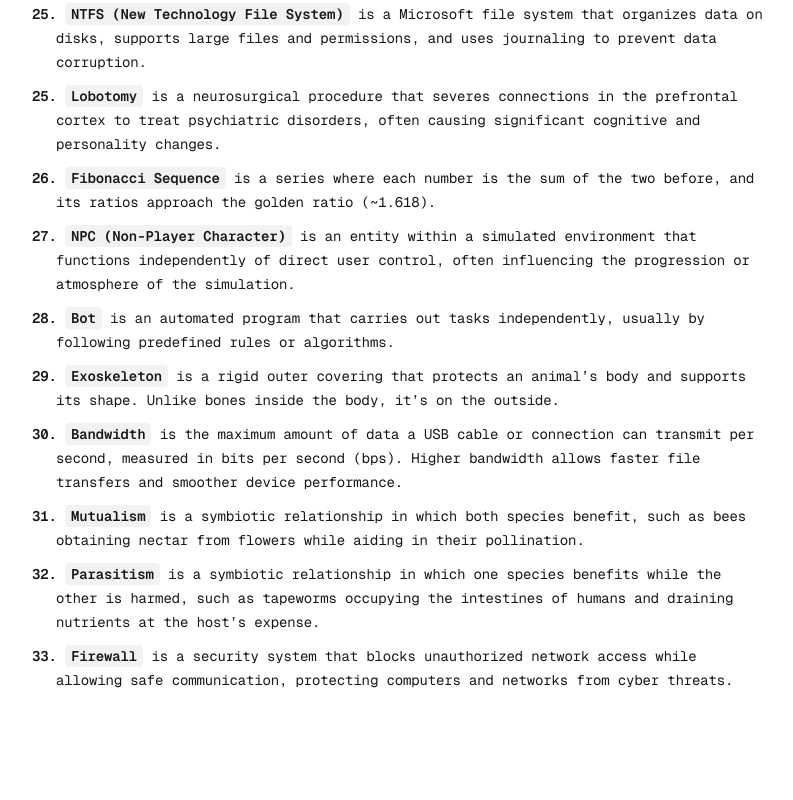
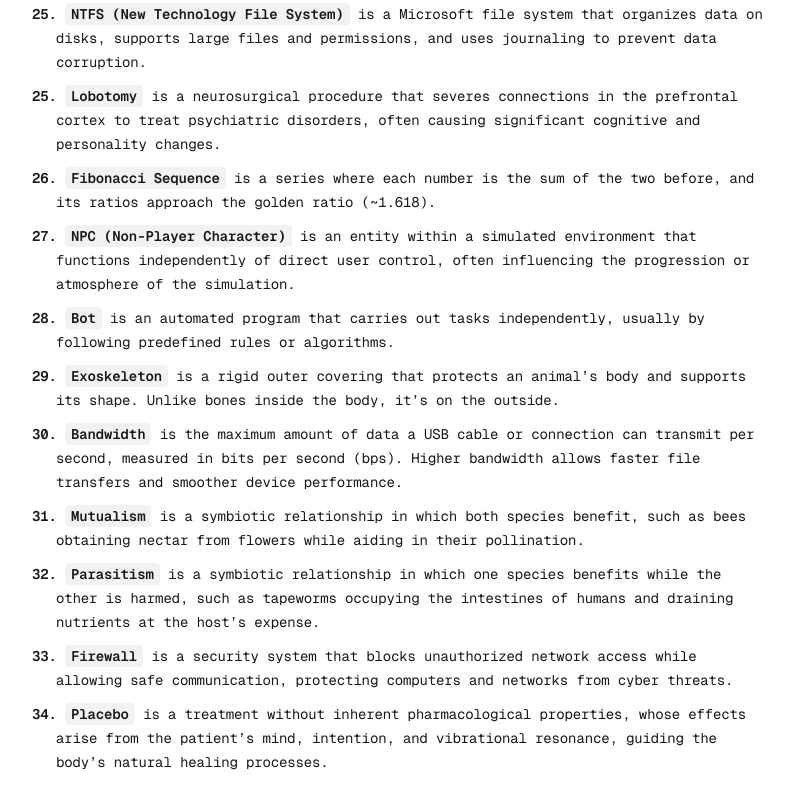
Before and after one commit to BrahimBoussada/mind-log, a Next.js app: page / in a window 1280 px wide. Shown: the part 1536-2336 px from the top of the page, without its empty margins (240-1033 px from the left). Before the commit the page ends 2254 px from the top, so only its background shows below. Built offline with nearby package versions, Linux system fonts and the light colour scheme.

Commit message:
log: 24-08-2025

```diff
--- a/src/app/page.tsx
+++ b/src/app/page.tsx
@@ -212,6 +212,14 @@ export default function Home() {
           network access while allowing safe communication, protecting computers
           and networks from cyber threats.
         </Note>
+
+        <Note>
+          <N>34. </N>
+          <Key>Placebo</Key> is a treatment without inherent pharmacological
+          properties, whose effects arise from the patient’s mind, intention,
+          and vibrational resonance, guiding the body’s natural healing
+          processes.
+        </Note>
       </NoteWrapper>
     </Container>
   );
```
